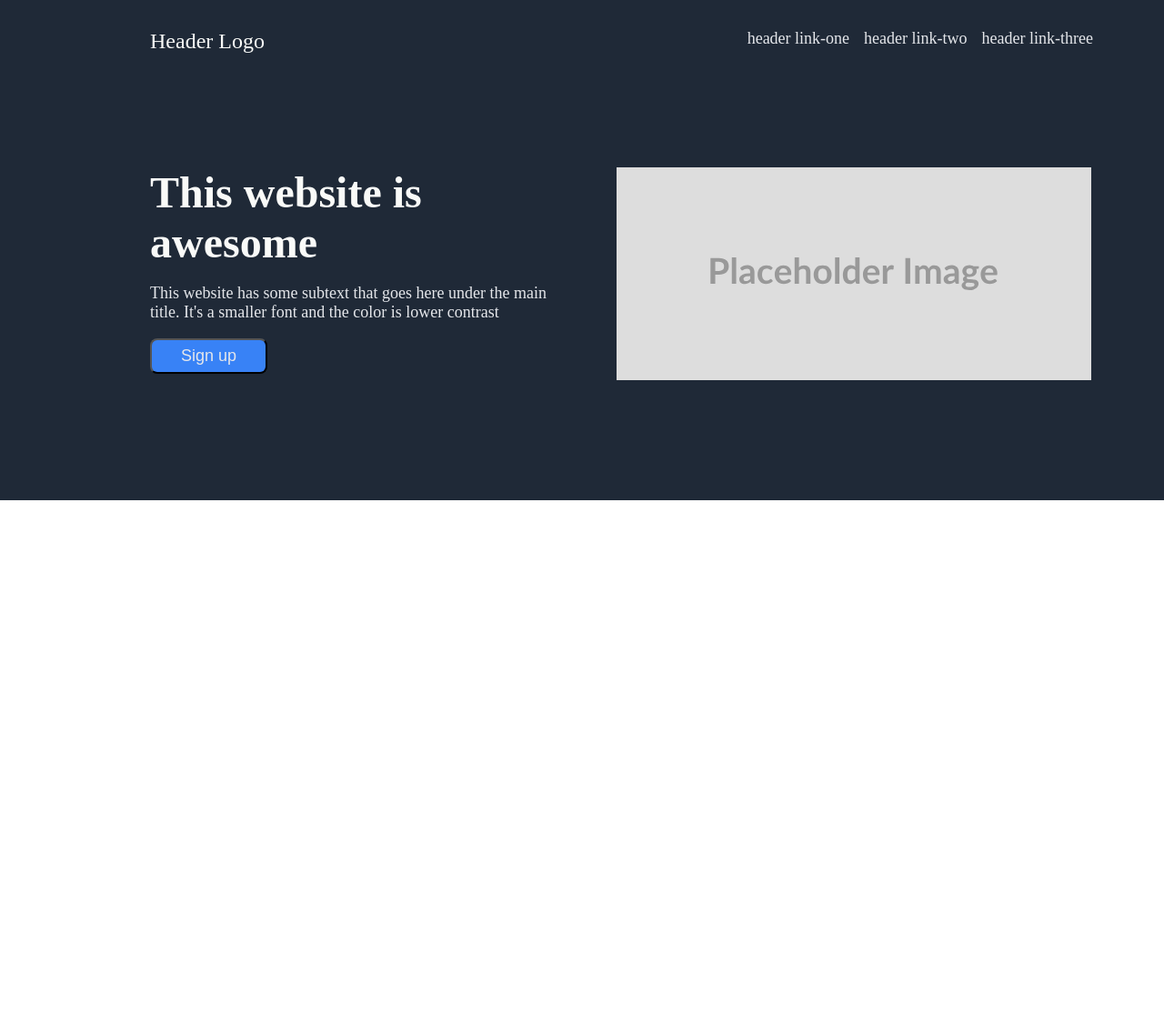
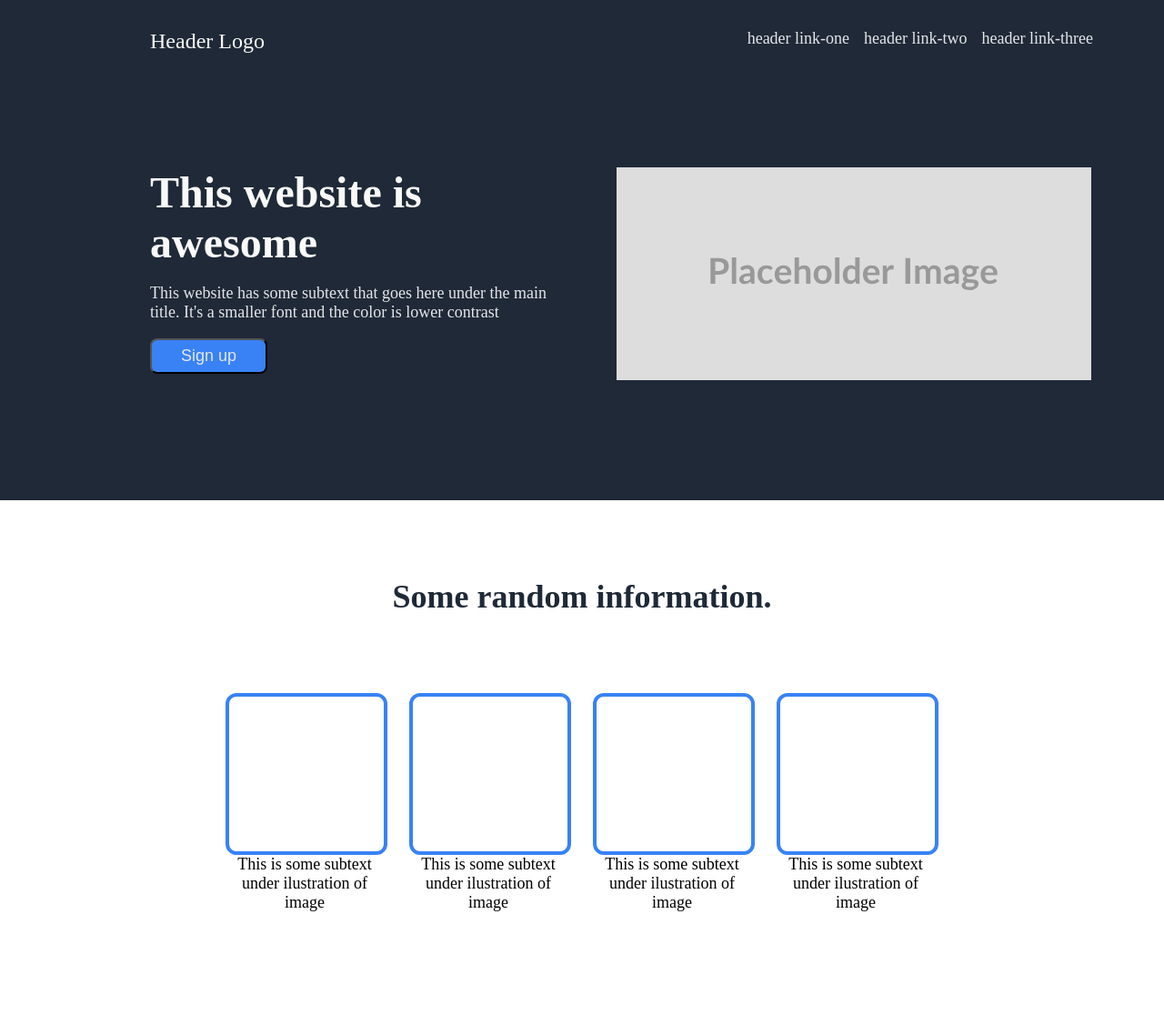
Before and after one commit to MatS43/Landing-Page, a plain HTML site: page index.html in a window 1280 px wide. Shown: the whole page at 91% size. Before the commit the page ends 800 px from the top, so only its background shows below. Drawn offline with Linux system fonts and the light colour scheme.

Commit message:
Add information section

```diff
--- a/index.html
+++ b/index.html
@@ -19,6 +19,7 @@
              </ul>
         </div>
     </header>
+    <section>
         <div class="hero">
             <div class="right-hero">
                 <h2 class="h2-hero">This website is awesome</h2>
@@ -29,6 +30,28 @@
                 <img class="i-hero" src="./image/placeholder-image.svg" alt="placeholder image">
             </div>
         </div>
+    </section>
+    <section class="info-section">
+            <h2 class="information">Some random information.</h2>
+            <div class="infos">
+                <div class="info">
+                    <div class="box"></div>
+                    <p class="info-text">This is some subtext under ilustration of image</p>
+                </div>
+                <div class="info">
+                    <div class="box"></div>
+                    <p class="info-text">This is some subtext under ilustration of image</p>
+                </div>
+                <div class="info">
+                    <div class="box"></div>
+                    <p class="info-text">This is some subtext under ilustration of image</p>
+                </div>
+                <div class="info">
+                    <div class="box"></div>
+                    <p class="info-text">This is some subtext under ilustration of image</p>
+                </div>
+            </div>
+    </section>
 
 </body>
 </html>
--- a/style.css
+++ b/style.css
@@ -60,5 +60,32 @@ header{
     font-size: 18px;
     color:#E5E7EB;
     margin: 0px;
-
 }
+.information{
+    text-align: center;
+    font-size: 36px;
+    color: #1F2937;
+    font-weight: 900px;
+    padding: 55px 0;
+    text-align: center;
+}
+.box{
+    width: 170px;
+    height: 170px;
+    border: 4px solid#3882F6;
+    border-radius: 12px;
+}
+.infos{
+    display: flex;
+    justify-content: center;
+    gap: 24px;
+}
+.info-text{
+    margin: 0px;
+    font-size: 18px;
+    max-width: 174px;
+    text-align: center;
+}
+.info-section{
+    padding-bottom: 124px;
+}
```
Lines whose indentation alone changed are shown as unchanged.
